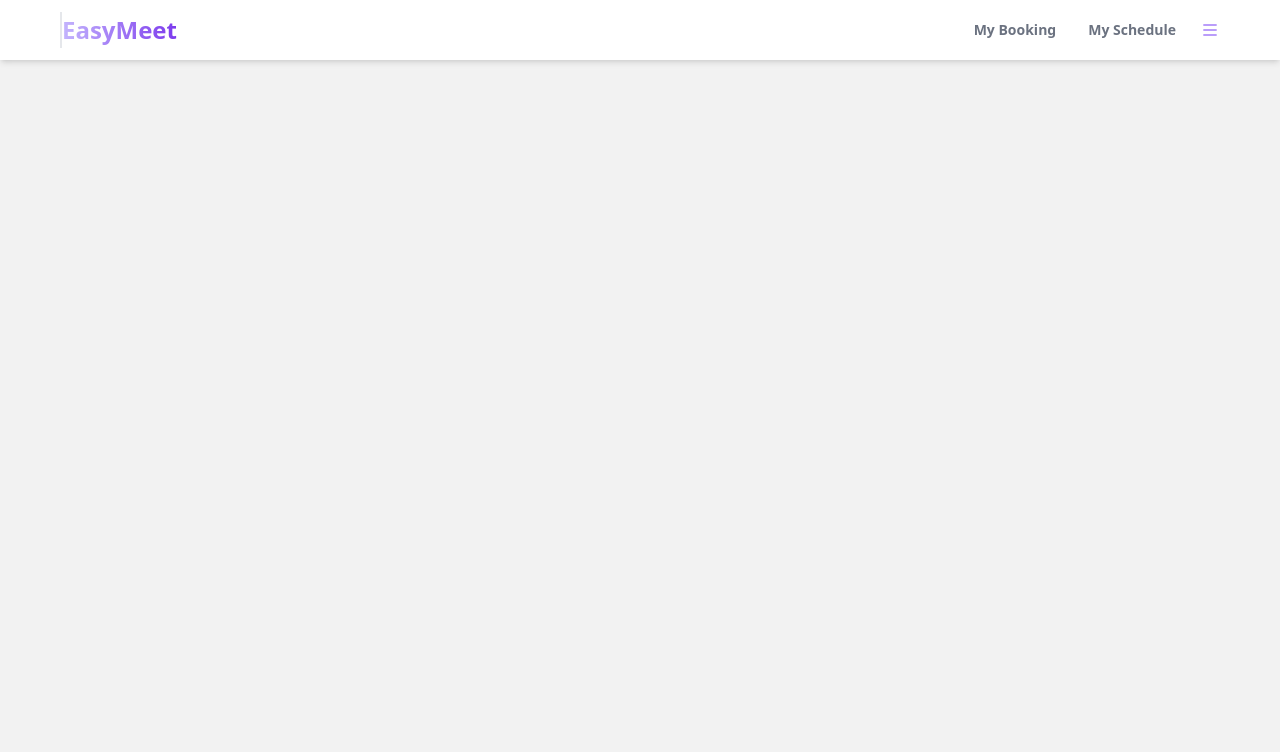
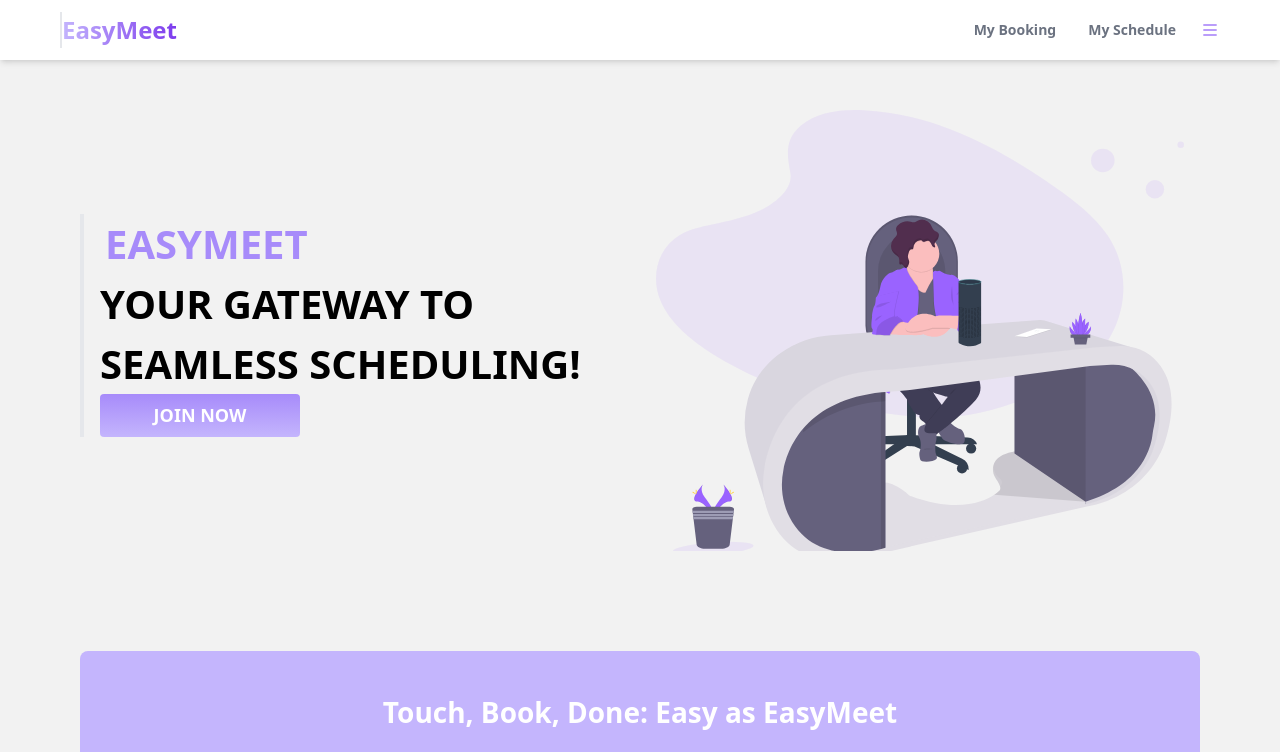
Before and after one commit to mughaltechlab/react_booking_app, a React (Vite) app: page / in a window 1280 px wide. Shown: the top 752 px of the page. Built offline with nearby package versions, Linux system fonts and the light colour scheme.

Commit message:
booking form and their routes added

```diff
--- a/src/App.jsx
+++ b/src/App.jsx
@@ -1,17 +1,31 @@
 import React from 'react'
-import Auth from './components/Auth'
-import BookingCard from './components/elements/BookingCard'
-import AddBookingForm from './components/AddBookingForm'
+import { Routes, Route } from 'react-router-dom'
 import Home from './Layout'
+import AddBookingForm from './components/pages/myBooking/AddBookingForm'
+import Intro from './components/pages/home/Intro'
+import Header from './components/header/Header'
+import Footer from './components/footer/Footer'
+import MyBooking from './components/pages/myBooking/MyBooking'
+import Auth from './components/auth/Auth'
+import MySchedule from './components/pages/mySchedule/MySchedule'
 function App() {
 
 
   return (
-    <div className='bg-slate-50 w-full min-h-dvh flex justify-center items-center'>
-      {/* <Auth /> */}
-      {/* <BookingCard /> */}
-      {/* <AddBookingForm /> */}
-      <Home />
+    <div className='w-full min-h-dvh bg-[#f2f2f2]
+    flex flex-col'>
+      <Header />
+      <Routes>
+        <Route path='/' element={<Intro />} />
+        <Route path='/myBooking' element={<MyBooking /> } />
+        <Route path='/auth/myBooking' element={<MyBooking /> } />
+        <Route path='/myBooking/addBookingForm' element={<AddBookingForm /> } />
+        <Route path='/auth/myBooking/addBookingForm' element={<AddBookingForm /> } />
+        <Route path='/schedule' element={<MySchedule />} />
+        <Route path='/auth' element={<Auth />} />
+        <Route path='/' element={<Intro />} />
+      </Routes>
+      <Footer />
     </div>
   )
 }
--- a/src/Layout.jsx
+++ b/src/Layout.jsx
@@ -9,26 +9,26 @@ function Layout() {
 
   return (
 
+    // <div className="
+    //     w-full min-h-dvh bg-[#f2f2f2]
+    //     flex flex-col
+    // ">
+    //     <Header />
+    // </div>
+
     <div className="
         w-full min-h-dvh bg-[#f2f2f2]
         flex flex-col
     ">
+        {/* header */}
         <Header />
+        {/* main */}
+        <div className='flex-grow'>
+          <Outlet />
+        </div>
+        {/* footer */}
+        <Footer />
     </div>
-
-    // <div className="
-    //     w-full min-h-dvh bg-[#f2f2f2]
-    //     flex flex-col
-    // ">
-    //     {/* header */}
-    //     <Header />
-    //     {/* main */}
-    //     <div className='flex-grow'>
-    //       <Outlet />
-    //     </div>
-    //     {/* footer */}
-    //     <Footer />
-    // </div>
   )
 }
 
--- a/src/components/auth/SignupForm.jsx
+++ b/src/components/auth/SignupForm.jsx
@@ -1,6 +1,6 @@
 import React , {useState} from 'react'
 import { useNavigate } from 'react-router-dom'
-// import { Link } from 'react-router-dom'
+import { Link } from 'react-router-dom'
 
 function SignupForm() {
     const [isShow, setIsShow] = useState(false);
@@ -116,14 +116,14 @@ function SignupForm() {
             </div>
             {/* signup btn */}
             <div className='sm:col-span-2'>
-            <button onClick={()=>{navigate('authToMyBooking')}} className="
+            {/* <button onClick={()=>{navigate('authToMyBooking')}} className="
                             w-full px-4 py-3
                             transition-all duration-200 ease-linear
                             rounded-md hover:bg-violet-800 border-violet-600
                             focus:ring focus:ring-violet-300 bg-violet-600 text-white
                             font-semibold text-lg
-                        ">Sign up</button>
-               {/* <Link to={'myBooking'} >
+                        ">Sign up</button> */}
+               <Link to={'myBooking'}  >
                     <button className="
                             w-full px-4 py-3
                             transition-all duration-200 ease-linear
@@ -131,7 +131,7 @@ function SignupForm() {
                             focus:ring focus:ring-violet-300 bg-violet-600 text-white
                             font-semibold text-lg
                         ">Sign up</button>
-               </Link>  */}
+               </Link>
             </div>
             {/* or */}
             <div className='sm:col-span-2 relative my-4'>
--- a/src/components/header/Header.jsx
+++ b/src/components/header/Header.jsx
@@ -24,7 +24,7 @@ function Header() {
                 <div className='flex items-center gap-4'>
                     {/* navigaton menu */}
                     <ul className="hidden md:flex gap-4 font-semibold text-[14px]">
-                        <NavLink to={'myBooking'} className={({isActive})=>`${isActive ? "text-violet-500" : "text-gray-500"}`} ><li className=' border-b-2 border-transparent hover:border-b-2 hover:border-violet-300 p-2 cursor-pointer transition-all duration-200'>My Booking</li></NavLink>
+                        <NavLink to={'/myBooking'} className={({isActive})=>`${isActive ? "text-violet-500" : "text-gray-500"}`} ><li className=' border-b-2 border-transparent hover:border-b-2 hover:border-violet-300 p-2 cursor-pointer transition-all duration-200'>My Booking</li></NavLink>
                         <NavLink to={'schedule'} className={({isActive})=>`${isActive ? "text-violet-500" : "text-gray-500"}`} ><li className=' border-b-2 border-transparent hover:border-b-2 hover:border-violet-300 p-2 cursor-pointer transition-all duration-200'>My Schedule</li></NavLink>
                     </ul>
                     {/* menu icon on tablet */}
--- a/src/components/home/Intro.jsx
+++ b/src/components/pages/home/Intro.jsx
@@ -1,7 +1,7 @@
 import React, {useRef} from 'react'
 import gsap from 'gsap'
 import { useGSAP } from '@gsap/react'
-import img1 from '../../assets/svg2.svg'
+import img1 from '../../../assets/svg2.svg'
 import { Link } from 'react-router-dom'
 
 const cardData = [
@@ -147,7 +147,7 @@ function Intro() {
                     Your Gateway to Seamless Scheduling!
                 </span>
                     {/* <button className='bg-primary-color px-[30px] py-2 text-white font-bold rounded flex justify-center items-center '> */}
-                        <Link to={'auth'}
+                        <Link to={'/auth'}
                             className='sideAnime w-[200px] md:w-[200px] text-[18px]
                             bg-primary-color px-[30px] py-2 text-white font-bold rounded flex justify-center items-center
                         ' >
--- a/src/main.jsx
+++ b/src/main.jsx
@@ -1,49 +1,51 @@
 import React from 'react'
 import ReactDOM from 'react-dom/client'
-import {createBrowserRouter, RouterProvider} from 'react-router-dom'
+// import {createBrowserRouter, RouterProvider} from 'react-router-dom'
+import { BrowserRouter } from 'react-router-dom'
 import './index.css'
 import Layout from './Layout.jsx'
-import MyBooking from './components/myBooking/MyBooking.jsx'
-import MySchedule from './components/mySchedule/MySchedule.jsx'
+import MyBooking from './components/pages/myBooking/MyBooking.jsx'
+import MySchedule from './components/pages/mySchedule/MySchedule.jsx'
 import Auth from './components/auth/Auth.jsx'
-import AddBookingForm from './components/myBooking/AddBookingForm.jsx'
-import Intro from './components/home/Intro.jsx'
+import AddBookingForm from './components/pages/myBooking/AddBookingForm.jsx'
+import Intro from './components/pages/home/Intro.jsx'
+import App from './App.jsx'
 
-const router = createBrowserRouter([
-  {
-      path: '/',
-      element: <Layout />,
-      children: [
-        {
-          path: 'myBooking',
-          // path: '',
-          element: <MyBooking />
-        },
-        {
-          path: '',
-          element: <Intro />
-        },
-        {
-          path: 'auth',
-          element: <Auth />,
-          children: [
-            {
-              path: 'authToMyBooking',
-              element: <MyBooking />
-            }
-          ]
-        },
-        {
-          path: 'schedule',
-          element: <MySchedule />
-        },
-        {
-          path: 'addBookingForm',
-          element: <AddBookingForm />
-        }
-      ]
-  },
-])
+// const router = createBrowserRouter([
+//   {
+//       path: '/',
+//       element: <Layout />,
+//       children: [
+//         {
+//           path: 'myBooking',
+//           // path: '',
+//           element: <MyBooking />,
+//         },
+//         {
+//           path: '',
+//           element: <Intro />
+//         },
+//         {
+//           path: 'auth',
+//           element: <Auth />,
+//           children: [
+//             {
+//               path: 'authToMyBooking',
+//               element: <MyBooking />
+//             }
+//           ]
+//         },
+//         {
+//           path: 'schedule',
+//           element: <MySchedule />
+//         },
+//         {
+//           path: 'addBookingForm',
+//           element: <AddBookingForm />
+//         }
+//       ]
+//   },
+// ])
 
 // const router = createBrowserRouter([
 
@@ -75,8 +77,17 @@ const router = createBrowserRouter([
 
 // ])
 
+// ReactDOM.createRoot(document.getElementById('root')).render(
+//   <React.StrictMode>
+//     <RouterProvider router={router} />
+//   </React.StrictMode>,
+// )
+
+
 ReactDOM.createRoot(document.getElementById('root')).render(
   <React.StrictMode>
-    <RouterProvider router={router} />
+    <BrowserRouter>
+      <App />
+    </BrowserRouter>
   </React.StrictMode>,
 )
```
Also changed, not shown: src/components/pages/myBooking/AddBookingForm.jsx (renamed from src/components/myBooking/AddBookingForm.jsx), src/components/pages/myBooking/BookingCard.jsx (renamed from src/components/myBooking/BookingCard.jsx), src/components/pages/myBooking/MyBooking.jsx (renamed from src/components/myBooking/MyBooking.jsx), src/components/pages/myBooking/bookingData.jsx (renamed from src/components/myBooking/bookingData.jsx), src/components/pages/mySchedule/MySchedule.jsx (renamed from src/components/mySchedule/MySchedule.jsx).
